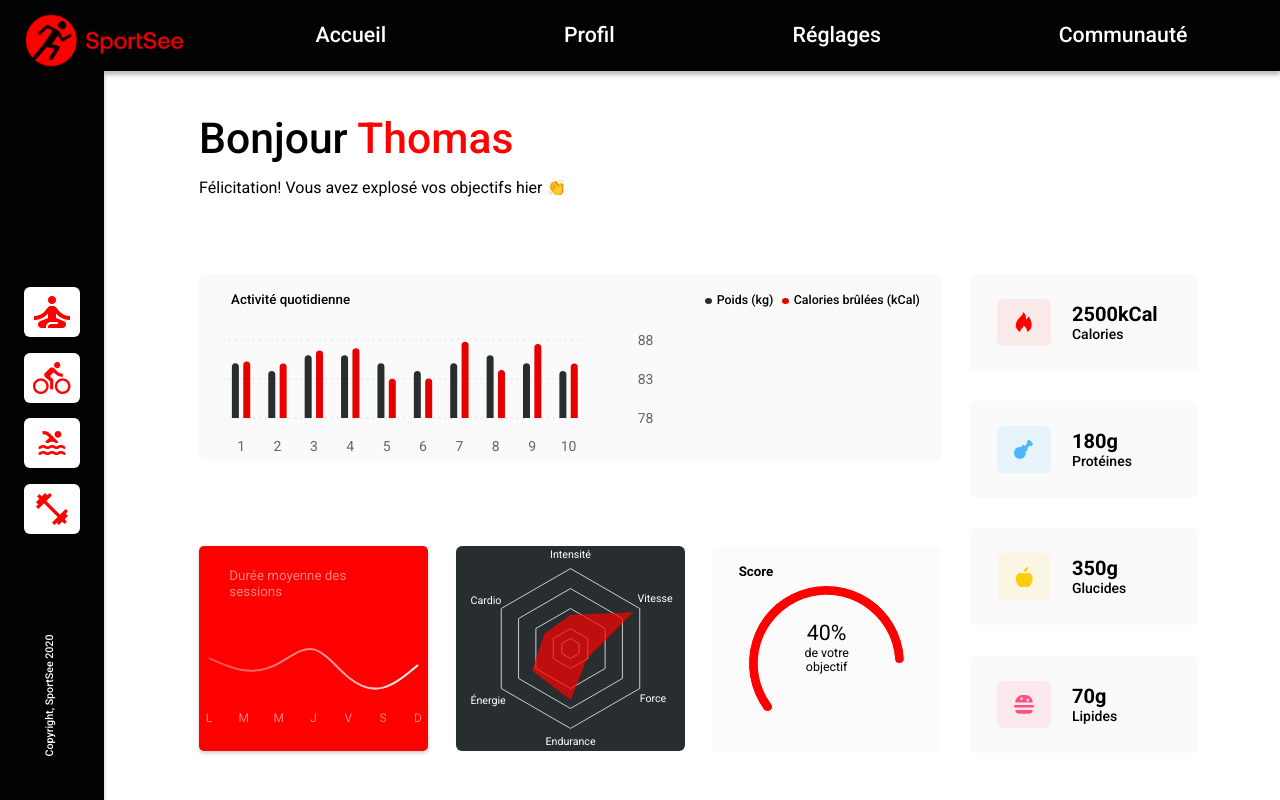
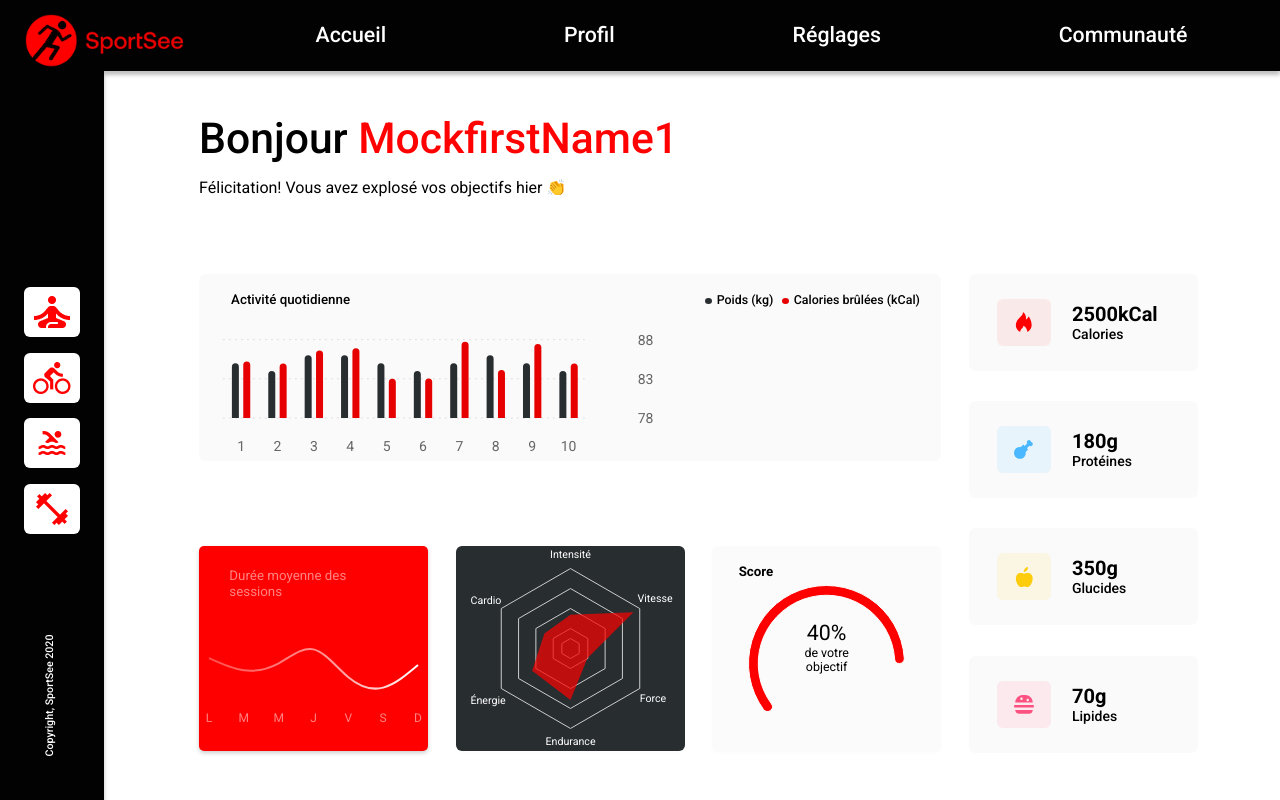
Before and after one commit to Krock13/Sport-See, a React (Vite) app: page / in a window 1280 px wide. Shown: the top 800 px of the page. Built offline with nearby package versions, Linux system fonts and the light colour scheme.

Commit message:
Implement dynamic first name retrieval in WelcomeMessage component

```diff
--- a/src/components/WelcomeMessage/welcomeMessage.jsx
+++ b/src/components/WelcomeMessage/welcomeMessage.jsx
@@ -2,18 +2,38 @@
  * WelcomeMessage component that greets the user and shows a congratulatory message.
  * @returns {JSX.Element} The rendered JSX element.
  */
+
+// External dependencies
+import { useFetch } from '../../utils/hooks/fetch';
+
+// Mock data
+import { getUser } from '../../../mocks/user.js';
+
+// Styles
 import styles from './welcomeMessage.module.css';
 
 export function WelcomeMessage() {
+  // Fetch user data
+  const { data, loadingAndErrorComponent } = useFetch(getUser, 1);
+
+  // Retrieve first name from the data, default to 'Utilisateur' if not available
+  const firstName = data?.userInfos?.firstName || 'Utilisateur';
+
   return (
     <div className={styles.welcomeMessageCard}>
-      {/* Greeting the user by name */}
-      <h1>
-        Bonjour <span>Thomas</span>
-      </h1>
+      {loadingAndErrorComponent}
 
-      {/* Congratulatory message for achieving goals */}
-      <p>Félicitation! Vous avez explosé vos objectifs hier 👏</p>
+      {data && Object.keys(data).length > 0 && (
+        <>
+          {/* Greeting the user by name */}
+          <h1>
+            Bonjour <span>{firstName}</span>
+          </h1>
+
+          {/* Congratulatory message for achieving goals */}
+          <p>Félicitation! Vous avez explosé vos objectifs hier 👏</p>
+        </>
+      )}
     </div>
   );
 }
```
